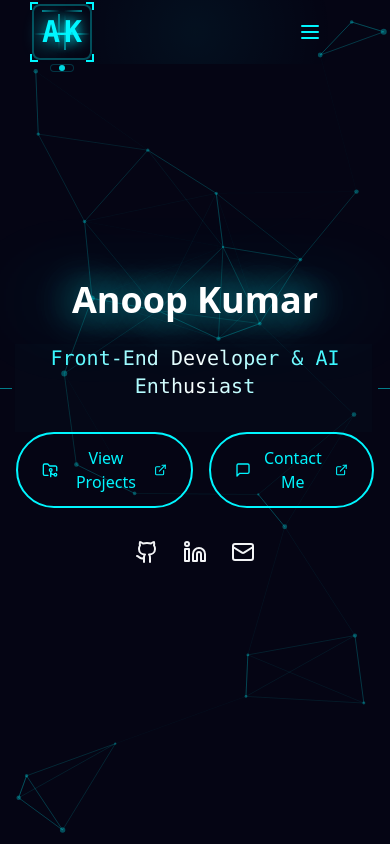
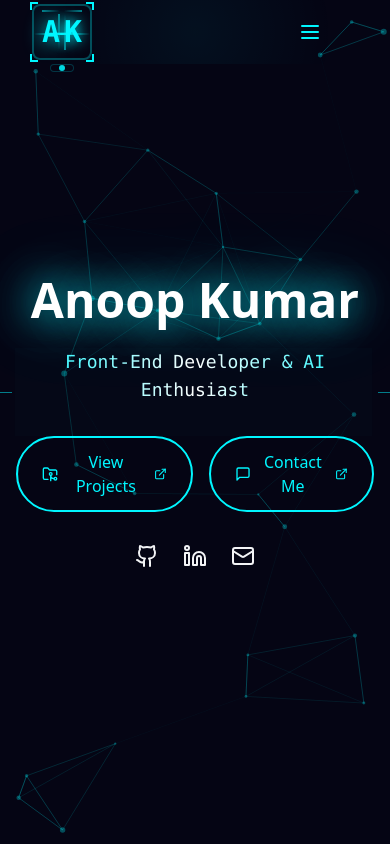
Before and after one commit to AnoopkumarA/portfolio, a React (Vite) app: page / in a window 390 px wide. Shown: the top 844 px of the page. Built offline with nearby package versions, Linux system fonts and the light colour scheme; the HTML template or start-up script is replaced by a standard one.

Commit message:
Update App.tsx

```diff
--- a/src/App.tsx
+++ b/src/App.tsx
@@ -120,7 +120,7 @@ function App() {
               animate={{ opacity: 1 }}
               transition={{ duration: 0.6 }}
             >
-              <h1 className="text-4xl md:text-8xl font-bold mb-6 relative">
+              <h1 className="text-5xl md:text-8xl font-bold mb-6 relative">
                 <motion.span
                   className="text-white relative z-10"
                   animate={{
@@ -159,7 +159,7 @@ function App() {
             <div className="relative inline-block">
               <AnimatedText
                 text="Front-End Developer & AI Enthusiast"
-                className="text-xl md:text-2xl mb-8 font-mono relative z-10 bg-gradient-to-r from-cyber-blue via-white to-cyber-blue bg-clip-text text-transparent"
+                className="text-lg md:text-2xl mb-8 font-mono relative z-10 bg-gradient-to-r from-cyber-blue via-white to-cyber-blue bg-clip-text text-transparent"
               />
               {/* Tech decoration lines */}
               <div className="absolute -left-4 top-1/2 w-3 h-[1px] bg-cyber-blue/50" />
```
